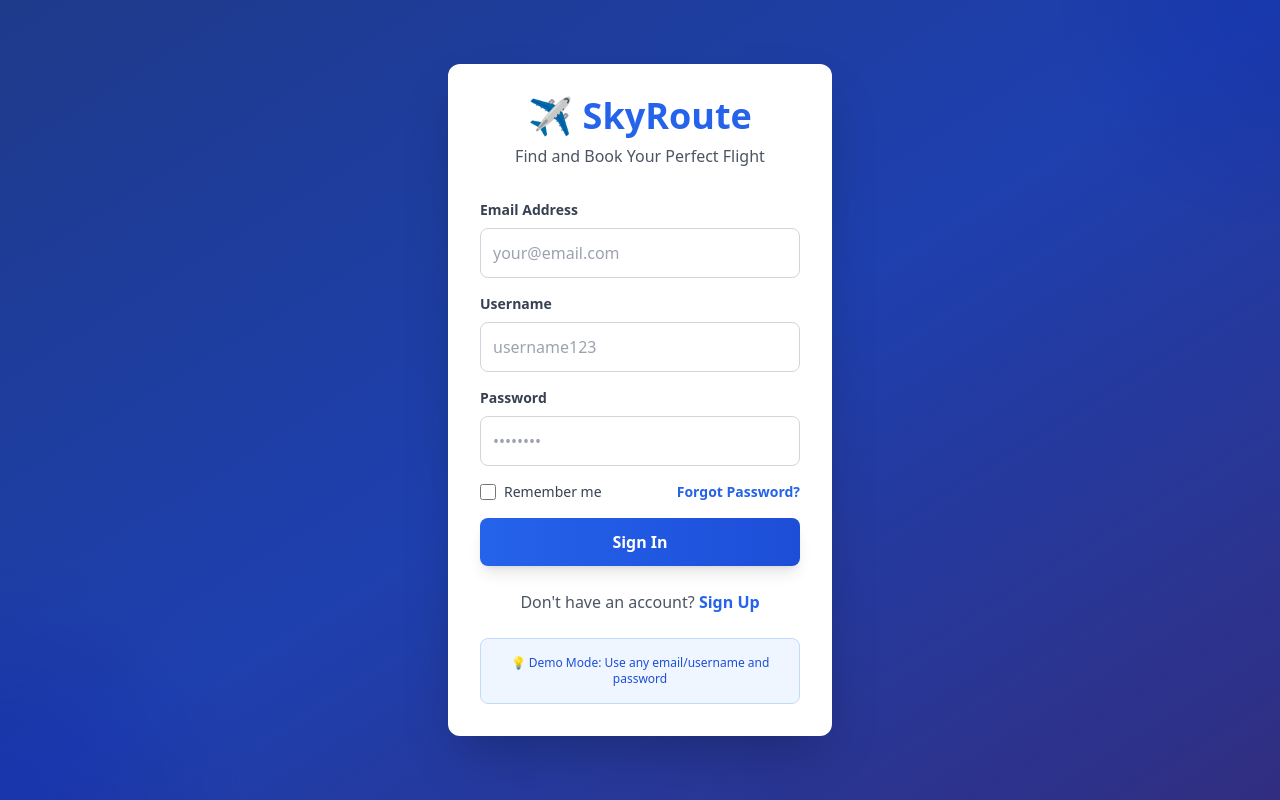
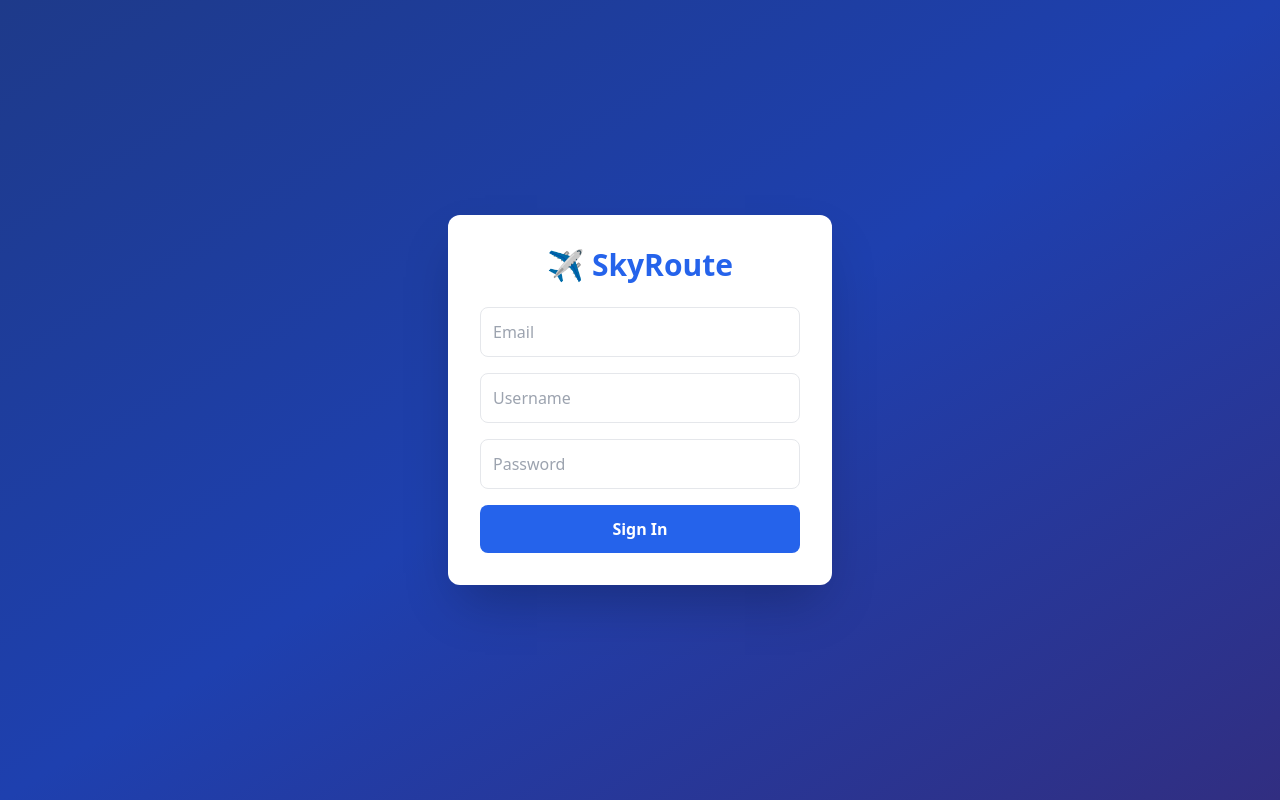
Before and after one commit to SkyRout-fly/skyroute-frontend, a React (Create React App) app: page / in a window 1280 px wide. Built offline with nearby package versions, Linux system fonts and the light colour scheme.

Commit message:
Fix App integration and remove JSX entity issues

```diff
--- a/src/App.js
+++ b/src/App.js
@@ -5,30 +5,41 @@ import FlightResults from "./pages/FlightResults";
 export default function App() {
   const API = process.env.REACT_APP_API_URL;
 
+  // Auth state
   const [email, setEmail] = useState("");
   const [username, setUsername] = useState("");
   const [password, setPassword] = useState("");
   const [token, setToken] = useState(localStorage.getItem("token"));
+
+  // Search + results state
   const [flights, setFlights] = useState([]);
   const [from, setFrom] = useState("JFK");
   const [to, setTo] = useState("LHR");
   const [date, setDate] = useState("2026-06-01");
+  const [searched, setSearched] = useState(false);
+
+  // Filters
   const [sortBy, setSortBy] = useState("price");
   const [maxPrice, setMaxPrice] = useState(5000);
   const [stops, setStops] = useState(5);
-  const [searched, setSearched] = useState(false);
 
-  async function login() {
-    // Demo login - validate inputs and set token
+  // --------------------
+  // LOGIN (demo)
+  // --------------------
+  function login() {
     if (!email || !username || !password) {
       alert("Please fill in all fields");
       return;
     }
+
     const demoToken = "demo-token-" + Date.now();
     localStorage.setItem("token", demoToken);
     setToken(demoToken);
   }
 
+  // --------------------
+  // SEARCH FLIGHTS
+  // --------------------
   async function searchFlights() {
     const res = await fetch(
       `${API}/flights?from=${from}&to=${to}&date=${date}`
@@ -38,24 +49,17 @@ export default function App() {
     setSearched(true);
   }
 
+  // --------------------
+  // LOGIN VIEW
+  // --------------------
   if (!token) {
     return (
       <div className="min-h-screen flex items-center justify-center bg-gradient-to-br from-blue-900 via-blue-800 to-indigo-900">
-        {/* Animated background elements */}
-        <div className="absolute inset-0 overflow-hidden pointer-events-none">
-          <div className="absolute -top-40 -right-40 w-80 h-80 bg-blue-400 rounded-full mix-blend-multiply filter blur-3xl opacity-20 animate-pulse"></div>
-          <div className="absolute -bottom-40 -left-40 w-80 h-80 bg-indigo-400 rounded-full mix-blend-multiply filter blur-3xl opacity-20 animate-pulse"></div>
-        </div>
+        <div className="bg-white p-8 rounded-xl shadow-2xl w-96">
+          <h1 className="text-3xl font-bold text-blue-600 mb-6 text-center">
+            ✈️ SkyRoute
+          </h1>
 
-        {/* Login Card */}
-        <div className="relative z-10 bg-white p-8 rounded-xl shadow-2xl w-96">
-          {/* Header */}
-          <div className="mb-8 text-center">
-            <h1 className="text-4xl font-bold text-blue-600 mb-2">✈️ SkyRoute</h1>
-            <p className="text-gray-600">Find and Book Your Perfect Flight</p>
-          </div>
-
-          {/* Login Form */}
           <form
             onSubmit={(e) => {
               e.preventDefault();
@@ -63,94 +67,55 @@ export default function App() {
             }}
             className="space-y-4"
           >
-            {/* Email */}
-            <div>
-              <label className="block text-sm font-semibold text-gray-700 mb-2">
-                Email Address
-              </label>
             <input
               type="email"
-                className="border border-gray-300 p-3 w-full rounded-lg focus:outline-none focus:ring-2 focus:ring-blue-500 focus:border-transparent transition"
-                placeholder="your@email.com"
+              className="border p-3 w-full rounded-lg"
+              placeholder="Email"
               value={email}
               onChange={(e) => setEmail(e.target.value)}
             />
-            </div>
 
-            {/* Username */}
-            <div>
-              <label className="block text-sm font-semibold text-gray-700 mb-2">
-                Username
-              </label>
             <input
               type="text"
-                className="border border-gray-300 p-3 w-full rounded-lg focus:outline-none focus:ring-2 focus:ring-blue-500 focus:border-transparent transition"
-                placeholder="username123"
+              className="border p-3 w-full rounded-lg"
+              placeholder="Username"
               value={username}
               onChange={(e) => setUsername(e.target.value)}
             />
-            </div>
 
-            {/* Password */}
-            <div>
-              <label className="block text-sm font-semibold text-gray-700 mb-2">
-                Password
-              </label>
             <input
               type="password"
-                className="border border-gray-300 p-3 w-full rounded-lg focus:outline-none focus:ring-2 focus:ring-blue-500 focus:border-transparent transition"
-                placeholder="••••••••"
+              className="border p-3 w-full rounded-lg"
+              placeholder="Password"
               value={password}
               onChange={(e) => setPassword(e.target.value)}
             />
-            </div>
 
-            {/* Remember & Forgot Password */}
-            <div className="flex justify-between items-center text-sm">
-              <label className="flex items-center cursor-pointer">
-                <input type="checkbox" className="w-4 h-4 text-blue-600 rounded" />
-                <span className="ml-2 text-gray-700">Remember me</span>
-              </label>
-              <a href="#" className="text-blue-600 hover:text-blue-700 font-semibold">
-                Forgot Password?
-              </a>
-            </div>
-
-            {/* Login Button */}
             <button
               type="submit"
-              className="w-full bg-gradient-to-r from-blue-600 to-blue-700 text-white py-3 rounded-lg font-semibold hover:from-blue-700 hover:to-blue-800 transition shadow-lg mt-6"
+              className="w-full bg-blue-600 text-white py-3 rounded-lg font-semibold"
             >
               Sign In
             </button>
           </form>
-
-          {/* Sign Up Link */}
-          <p className="text-center text-gray-600 mt-6">
-            Don't have an account?{" "}
-            <a href="#" className="text-blue-600 hover:text-blue-700 font-semibold">
-              Sign Up
-            </a>
-          </p>
-
-          {/* Demo Info */}
-          <div className="mt-6 p-4 bg-blue-50 rounded-lg border border-blue-200">
-            <p className="text-xs text-blue-700 text-center">
-              💡 Demo Mode: Use any email/username and password
-            </p>
-          </div>
         </div>
       </div>
     );
   }
 
+  // --------------------
+  // MAIN APP
+  // --------------------
   return (
     <div className="min-h-screen bg-gray-50">
       <Home
         searchFlights={searchFlights}
-        from={from} setFrom={setFrom}
-        to={to} setTo={setTo}
-        date={date} setDate={setDate}
+        from={from}
+        setFrom={setFrom}
+        to={to}
+        setTo={setTo}
+        date={date}
+        setDate={setDate}
         onLogout={() => {
           localStorage.removeItem("token");
           setToken(null);
@@ -174,3 +139,4 @@ export default function App() {
     </div>
   );
 }
+``
```
Lines whose indentation alone changed are shown as unchanged.
